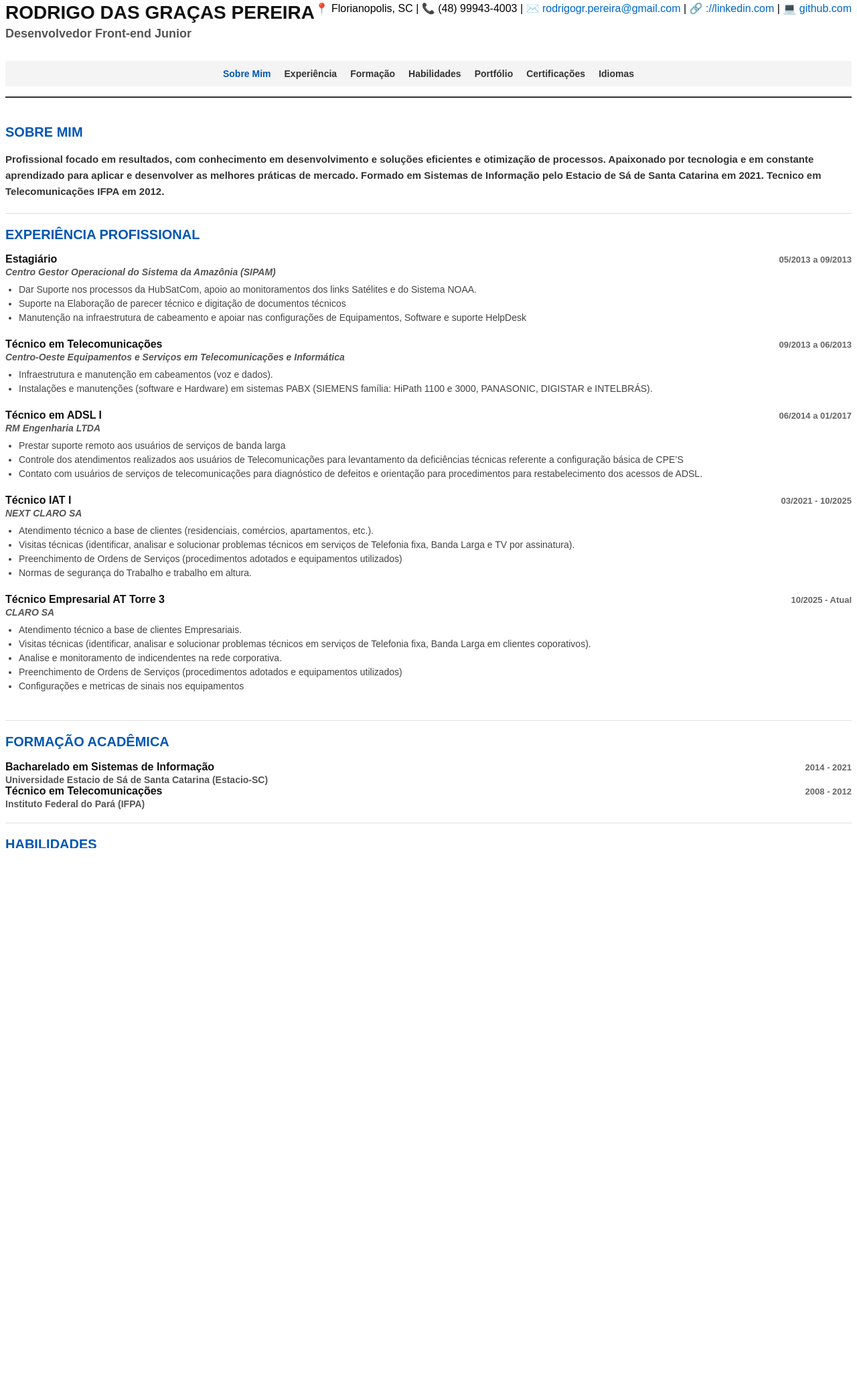
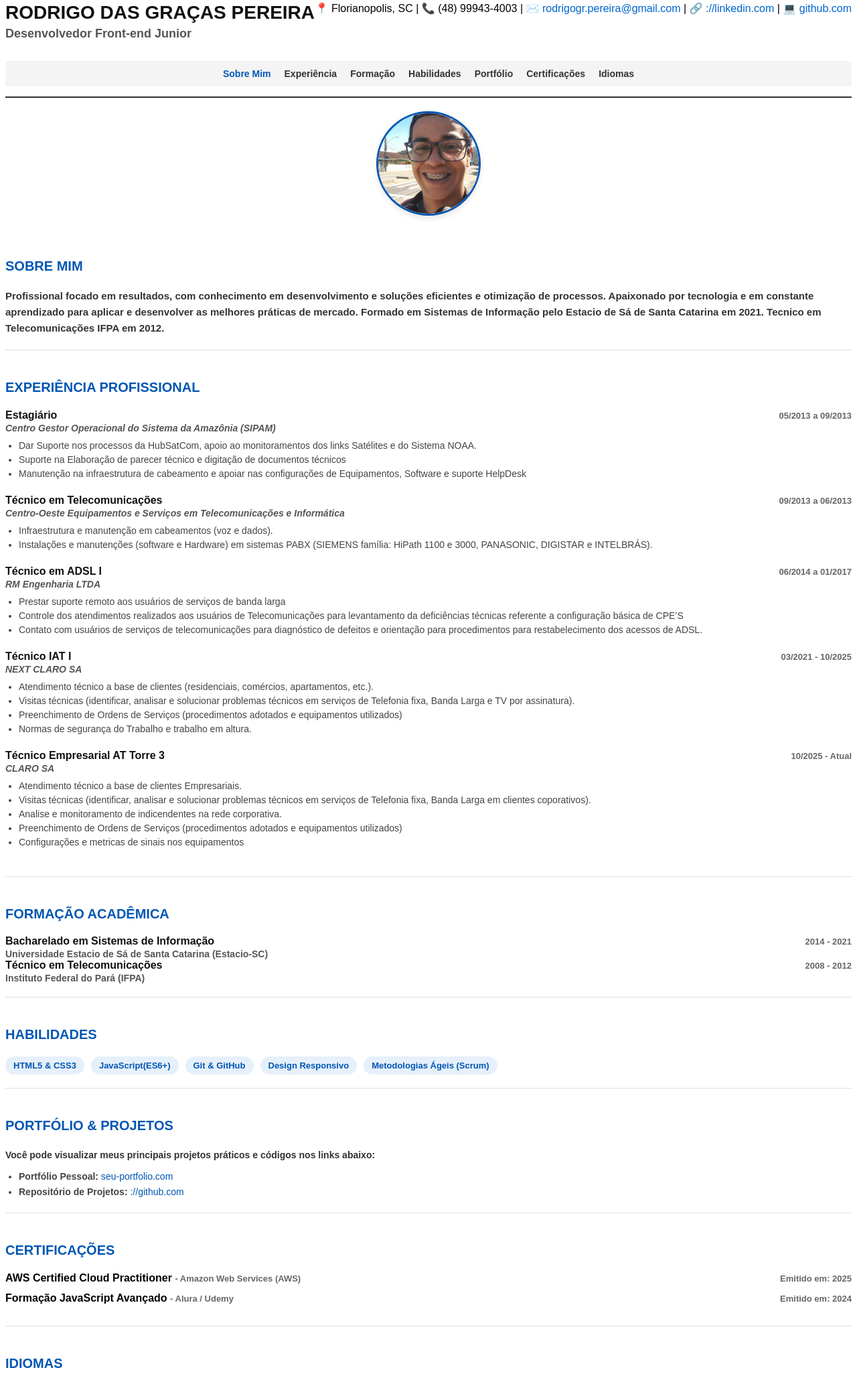
Before and after one commit to rodrigo-gr-pereira/curriculo, a plain HTML site: page index.html in a window 1280 px wide. Shown: the part 5-2056 px from the top of the page at 67% size. Before the commit the page ends 1917 px from the top, so only its background shows below. Drawn offline with Linux system fonts and the light colour scheme.

Commit message:
add avatar, footer

```diff
--- a/index.html
+++ b/index.html
@@ -42,9 +42,14 @@
     </nav>
   </header>
   <main>
+    <div class="avatar">
+      <img src="/components/images/avatar.jpeg" alt="Foto de Rodrigo Pereira" class="avatar-perfil">
+    </div>
     <!-- Seção: Sobre Mim -->
-    <section id="sobre">
-      <h2>Sobre Mim</h2>
+    <section id="sobre" class="secao-curriculo ">
+      <!-- Linha adicionada: substitua 'seu-usuario' pelo seu nome real do GitHub -->
+
+      <h2><a href="#">Sobre Mim</a></h2>
       <p>
         Profissional focado em resultados, com conhecimento em desenvolvimento e soluções eficientes e otimização de
         processos. Apaixonado por tecnologia e em constante aprendizado para aplicar e desenvolver as melhores práticas
@@ -55,7 +60,7 @@
 
     <!-- Seção: Experiência -->
     <section id="experiencia">
-      <h2>Experiência Profissional</h2>
+      <h2><a href="#">Experiência Profissional</a></h2>
 
       <!-- Cargo 1 -->
       <div class="cargo">
@@ -144,7 +149,7 @@
 
     <!-- Seção: Formação -->
     <section id="formacao">
-      <h2>Formação Acadêmica</h2>
+      <h2> <a href="#">Formação Acadêmica</a></h2>
       <div class="formacao">
         <div class="formacao-title">
           <h3>Bacharelado em Sistemas de Informação</h3>
@@ -166,7 +171,7 @@
 
     <!-- Seção: Habilidades -->
     <section id="habilidades">
-      <h2>Habilidades</h2>
+      <h2><a href="#">Habilidades</a></h2>
       <div class="habilidades">
         <span>HTML5 & CSS3</span>
         <span>JavaScript(ES6+)</span>
@@ -179,7 +184,7 @@
 
     <!-- Seção: Portfólio -->
     <section id="portfolio">
-      <h2>Portfólio & Projetos</h2>
+      <h2><a href="#">Portfólio & Projetos</a></h2>
       <p> Você pode visualizar meus principais projetos práticos e códigos nos links abaixo:</p>
       <ul>
         <li><strong>Portfólio Pessoal:</strong> <a href="https://seu-portfolio.com"
@@ -191,7 +196,7 @@
     </section>
     <!-- Seção: Certificações -->
     <section id="certificacoes">
-      <h2>Certificações</h2>
+      <h2><a href="#">Certificações</a></h2>
 
       <!-- Certificação 1 -->
       <div class="certificacoes">
@@ -214,7 +219,7 @@
 
     <!-- Seção: Idiomas -->
     <section id="idiomas">
-      <h2>Idiomas</h2>
+      <h2><a href="#">Idiomas</a></h2>
       <div class="idiomas">
         <div class="idiomas-tipos">
           <strong>Português:</strong> <span>Nativo</span>
@@ -228,20 +233,19 @@
       </div>
     </section>
   </main>
-  <footer
-    style="font-family: Arial, sans-serif; margin-top: 50px; padding: 20px 0; border-top: 1px solid #e0e0e0; text-align: center; color: #666; font-size: 13px;">
+  <footer>
     <!-- Mensagem de atualização e direitos -->
-    <p style="margin: 0 0 10px 0;">
+    <p class="footer-register">
       © 2026 Rodrigo das Graças Pereira. Atualizado em Agosto de 2026.
     </p>
 
     <!-- Link rápido para voltar ao topo de forma suave -->
-    <p style="margin: 0 0 15px 0;">
-      <a href="#" style="color: #0056b3; text-decoration: none; font-weight: bold;">▲ Voltar ao Topo</a>
+    <p class="footer-topo">
+      <a href="#">▲ Voltar ao Topo</a>
     </p>
 
     <!-- Nota de rodapé sutil sobre o propósito da página -->
-    <p style="margin: 0; font-style: italic; font-size: 12px; color: #999;">
+    <p class="rodape">
       Desenvolvido em HTML5 e CSS3 moderno focado em acessibilidade.
     </p>
   </footer>
--- a/styles/style.css
+++ b/styles/style.css
@@ -48,8 +48,6 @@ nav{
    text-decoration: none;
 }
 
-
-/* Configuração do menu de navegação */
 .nav-menu ul {
   list-style: none;
   margin: 0;
@@ -100,17 +98,36 @@ nav{
 
 
  /* main sections */
+ .avatar {
+  display: flex;
+  justify-content: center; /* Centraliza na horizontal */
+  align-items: center;     /* Centraliza na vertical */
+  width: 100%;             /* Garante que ocupe toda a largura disponível */
+  margin: 20px 0;          /* Adiciona um espaço acima e abaixo do avatar */
+}
+
+/* Estilização da imagem do perfil */
+.avatar-perfil {
+  width: 150px;            /* Define uma largura fixa para a foto */
+  height: 150px;           /* Define uma altura idêntica para manter a proporção */
+  object-fit: cover;       /* Impede que a foto fique esticada ou distorcida */
+  border-radius: 50%;      /* Deixa a foto perfeitamente redonda */
+  border: 3px solid #0056b3; /* Adiciona uma borda com a cor do seu tema */
+  box-shadow: 0 4px 8px rgba(0, 0, 0, 0.1); /* Adiciona uma sombra suave */
+}
+
 #sobre{
   padding: 20px 0;
   border-bottom: 1px solid #e0e0e0;
   scroll-margin-top: 80px;
 }
 
-#sobre h2{
+#sobre h2 a{
   color: #0056b3;
   font-size: 20px;
   text-transform: uppercase;
    margin-top: 0;
+   text-decoration: none;
 }
 
 #sobre p {
@@ -125,11 +142,12 @@ nav{
   border-bottom: 1px solid #e0e0e0;
   scroll-margin-top: 80px; /* Garante que o menu fixo não cubra o título ao clicar no link */
 }
-#experiencia h2 {
+#experiencia h2 a {
  color: #0056b3;
   font-size: 20px;
   text-transform: uppercase;
    margin-top: 0;
+   text-decoration: none;
 }
 
 .cargo{
@@ -178,11 +196,12 @@ font-weight: bold;
    scroll-margin-top: 80px;
 }
 
-#formacao h2{
+#formacao h2 a{
   color: #0056b3;
   font-size: 20px;
   text-transform: uppercase;
    margin-top: 0;
+   text-decoration: none;
 }
 
 .formacao{
@@ -220,11 +239,12 @@ font-weight: bold;
   scroll-margin-top: 80px;
 }
 
-#habilidades h2{
+#habilidades h2 a{
   color: #0056b3;
   font-size: 20px;
   text-transform: uppercase;
    margin-top: 0;
+   text-decoration: none;
 }
 
 .habilidades {
@@ -250,11 +270,12 @@ font-weight: bold;
   scroll-margin-top: 80px;
 }
 
-#portfolio h2{
+#portfolio h2 a{
    color: #0056b3;
   font-size: 20px;
   text-transform: uppercase;
    margin-top: 0;
+   text-decoration: none;
 }
 
 #portfolio p{
@@ -283,11 +304,12 @@ font-weight: bold;
   scroll-margin-top: 80px;
 }
 
-#certificacoes h2{
+#certificacoes h2 a{
    color: #0056b3;
   font-size: 20px;
   text-transform: uppercase;
    margin-top: 0;
+   text-decoration: none;
 }
 
 .certificacoes {
@@ -319,11 +341,12 @@ font-weight: bold;
   scroll-margin-top: 80px;
 }
 
-#idiomas h2{
+#idiomas h2 a{
   color: #0056b3;
   font-size: 20px;
   text-transform: uppercase;
    margin-top: 0;
+   text-decoration: none;
 }
 
 .idiomas{
@@ -340,3 +363,33 @@ font-weight: bold;
 .idiomas-tipos span{
   color: #555;
 }
+
+/* footer */
+footer{
+  margin-top: 50px;
+  padding: 20px 0;
+  border-top: 1px solid #e0e0e0;
+  text-align: center; color: #666;
+  font-size: 13px;
+}
+
+.footer-register{
+  margin: 0 0 10px 0;
+}
+
+.footer-topo{
+  margin: 0 0 15px 0;
+}
+
+.footer-topo a{
+  color: #0056b3;
+   text-decoration: none;
+   font-weight: bold;
+}
+
+.rodape{
+  margin: 0;
+   font-style: italic;
+    font-size: 12px;
+   color: #999;
+}
```
Also changed, not shown: components/images/Qual-a-tecnologia.jpg (added), components/images/avatar.jpeg (added). Lines whose indentation alone changed are shown as unchanged.
